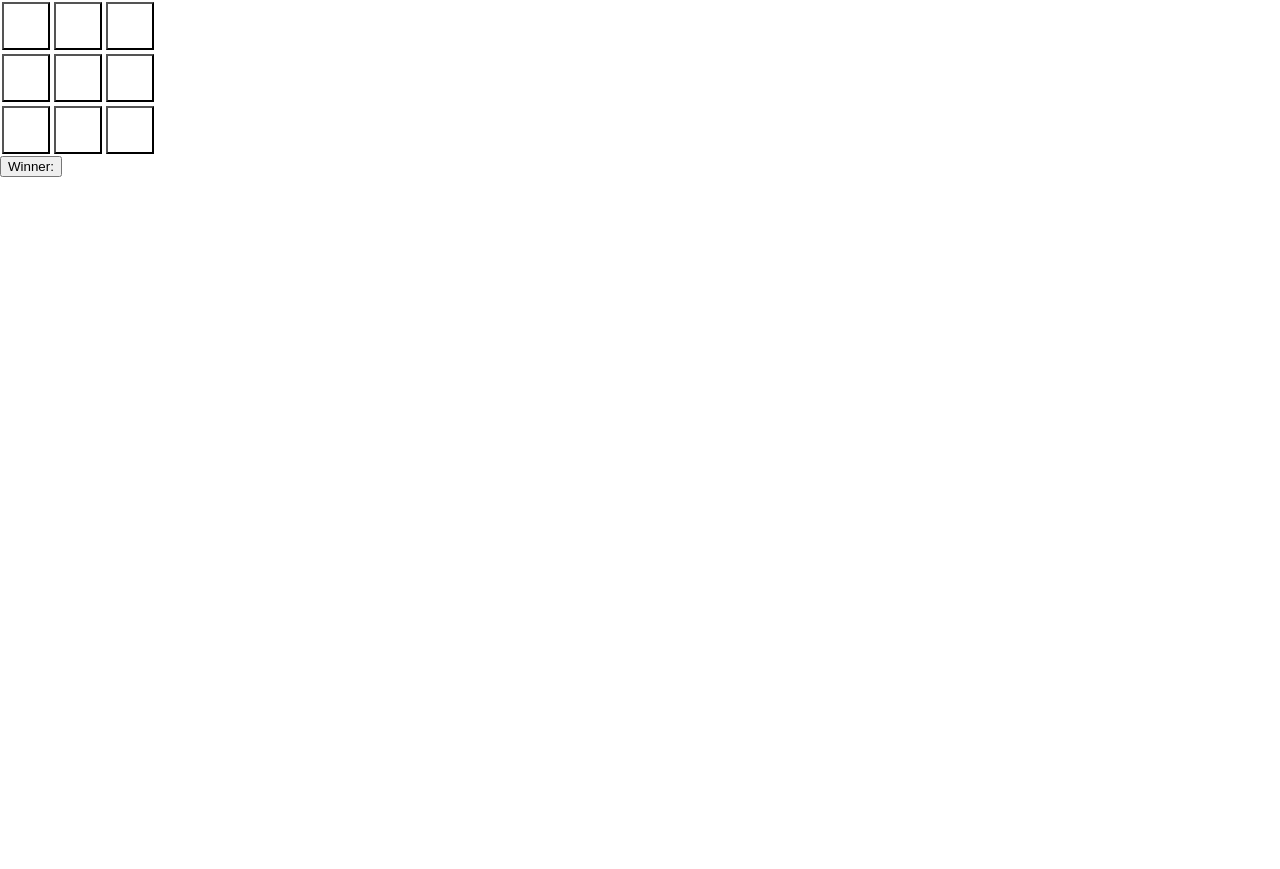
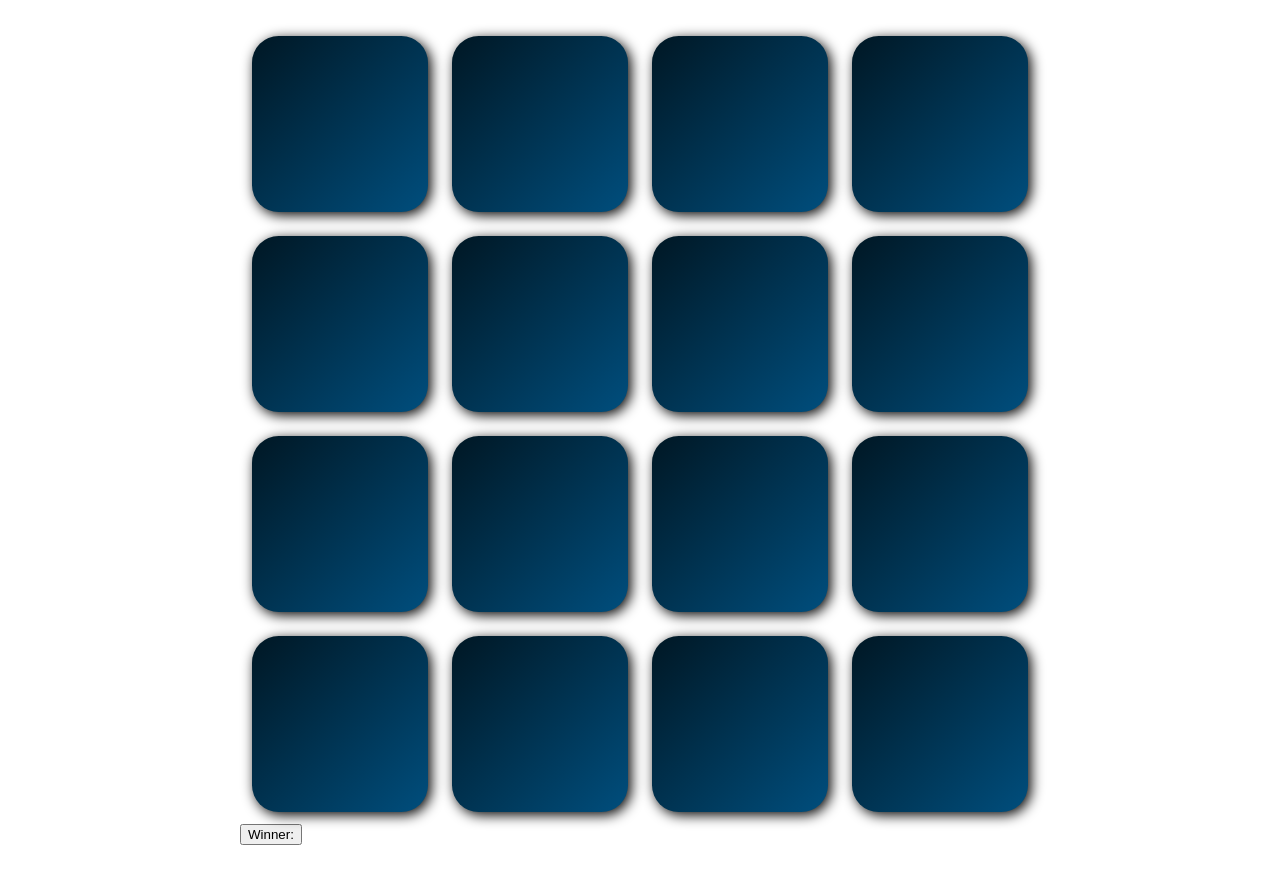
Before and after one commit to tnfssc/svelte-tac-toe, a Svelte app: page / in a window 1280 px wide. Before the commit the page ends 800 px from the top, so only its background shows below. Built offline with nearby package versions, Linux system fonts and the light colour scheme.

Commit message:
Style buttons and fixed eslint

```diff
--- a/src/components/Button.svelte
+++ b/src/components/Button.svelte
@@ -1,5 +1,8 @@
 <script lang="ts">
   import type { ButtonValue, OnClickType, Position } from "src/types/TicTacToe";
+
+  import MdClose from "svelte-icons/md/MdClose.svelte";
+  import MdRadioButtonUnchecked from "svelte-icons/md/MdRadioButtonUnchecked.svelte";
 
   export let style = "";
   export let value: ButtonValue = "";
@@ -8,15 +11,45 @@
   const handleClick = () => onClick(position);
 </script>
 
-<button on:click="{handleClick}" style="{style}">
-  {value}
+<button on:click="{handleClick}" style="{style} aspect-ratio: 1;">
+  <span class="{value !== '' ? 'full-opacity' : ''}">
+    {#if value === "X"}
+      <MdClose />
+    {/if}
+    {#if value === "O"}
+      <MdRadioButtonUnchecked />
+    {/if}
+  </span>
 </button>
 
 <style>
   button {
     min-width: 48px;
     min-height: 48px;
-    background-color: white;
-    border-color: black;
+    transition: transform ease-in-out 250ms;
+    background: linear-gradient(
+      135deg,
+      rgba(0, 23, 36, 1) 0%,
+      rgba(0, 78, 125, 1) 100%
+    );
+    border-radius: 2em;
+    border: none;
+    color: white;
+    filter: drop-shadow(3px 3px 0.4rem black);
+    cursor: pointer;
+  }
+
+  button:hover {
+    transform: scale(1.05);
+  }
+  button:focus {
+    border: 1px solid aqua;
+  }
+  span {
+    opacity: 0;
+    transition: opacity ease-in-out 250ms;
+  }
+  .full-opacity {
+    opacity: 0.8;
   }
 </style>
--- a/src/css/index.scss
+++ b/src/css/index.scss
@@ -1,5 +1,5 @@
 :root {
   font-family: "Roboto", sans-serif;
-  background-color: black;
+  background-color: rgb(18, 18, 18);
   color: white;
 }
--- a/src/pages/index.svelte
+++ b/src/pages/index.svelte
@@ -7,7 +7,7 @@
     endGame,
   } from "../store/TicTacToeStore";
 
-  let ticTacToeState = createTicTacToeStore(3);
+  let ticTacToeState = createTicTacToeStore(4);
   let currentTurn = createTurnStore();
 
   const handleReset = () => ticTacToeState.reset();
@@ -33,6 +33,8 @@
 </script>
 
 <main>
+  <div class="content">
+    <div style="width: 90%; max-width: 800px;">
       {#each $ticTacToeState as row, i}
         <div style="display: flex;">
           {#each row as cell, j}
@@ -40,11 +42,23 @@
               onClick="{handleClick}"
               position="{{ x: j, y: i }}"
               value="{cell}"
-          style="margin: 2px" />
+              style="margin: 12px; width: 30%;" />
           {/each}
         </div>
       {/each}
       <button on:click="{handleReset}">
         Winner: {winner}
       </button>
+    </div>
+  </div>
 </main>
+
+<style>
+  .content {
+    padding-top: 24px;
+    padding-bottom: 24px;
+    display: flex;
+    justify-content: center;
+    align-items: center;
+  }
+</style>
--- a/vite.config.ts
+++ b/vite.config.ts
@@ -1,7 +1,13 @@
 import { defineConfig } from "vite";
 import svelte from "@sveltejs/vite-plugin-svelte";
+import RollupESLintPlugin from "@rollup/plugin-eslint";
 
 // https://vitejs.dev/config/
 export default defineConfig({
   plugins: [svelte()],
+  build: {
+    rollupOptions: {
+      plugins: [RollupESLintPlugin()],
+    },
+  },
 });
```
Also changed, not shown: package.json (+2 -25 lines), .eslintrc.json (added), 2 other files (tests, documents, lock files or other folders). Lines whose indentation alone changed are shown as unchanged.
